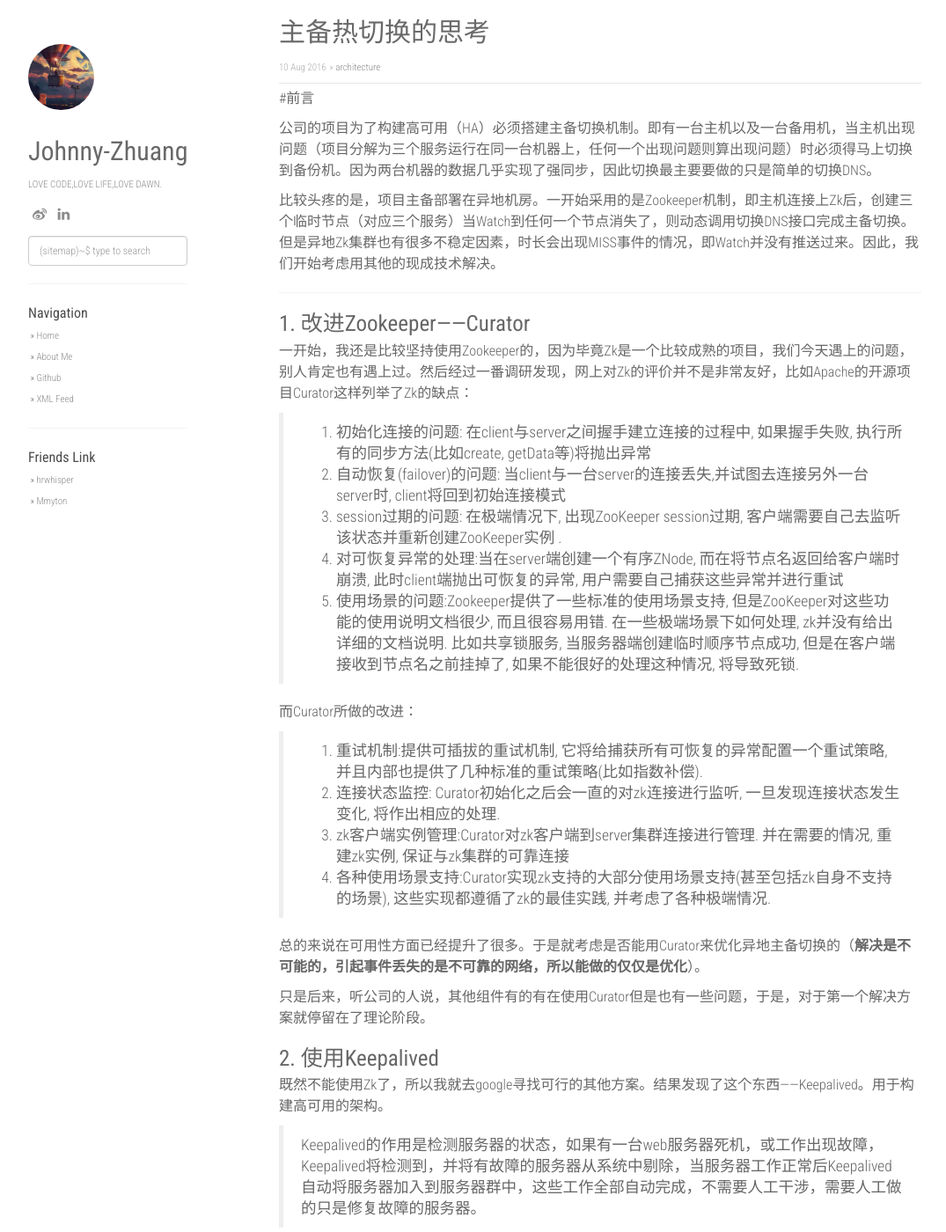
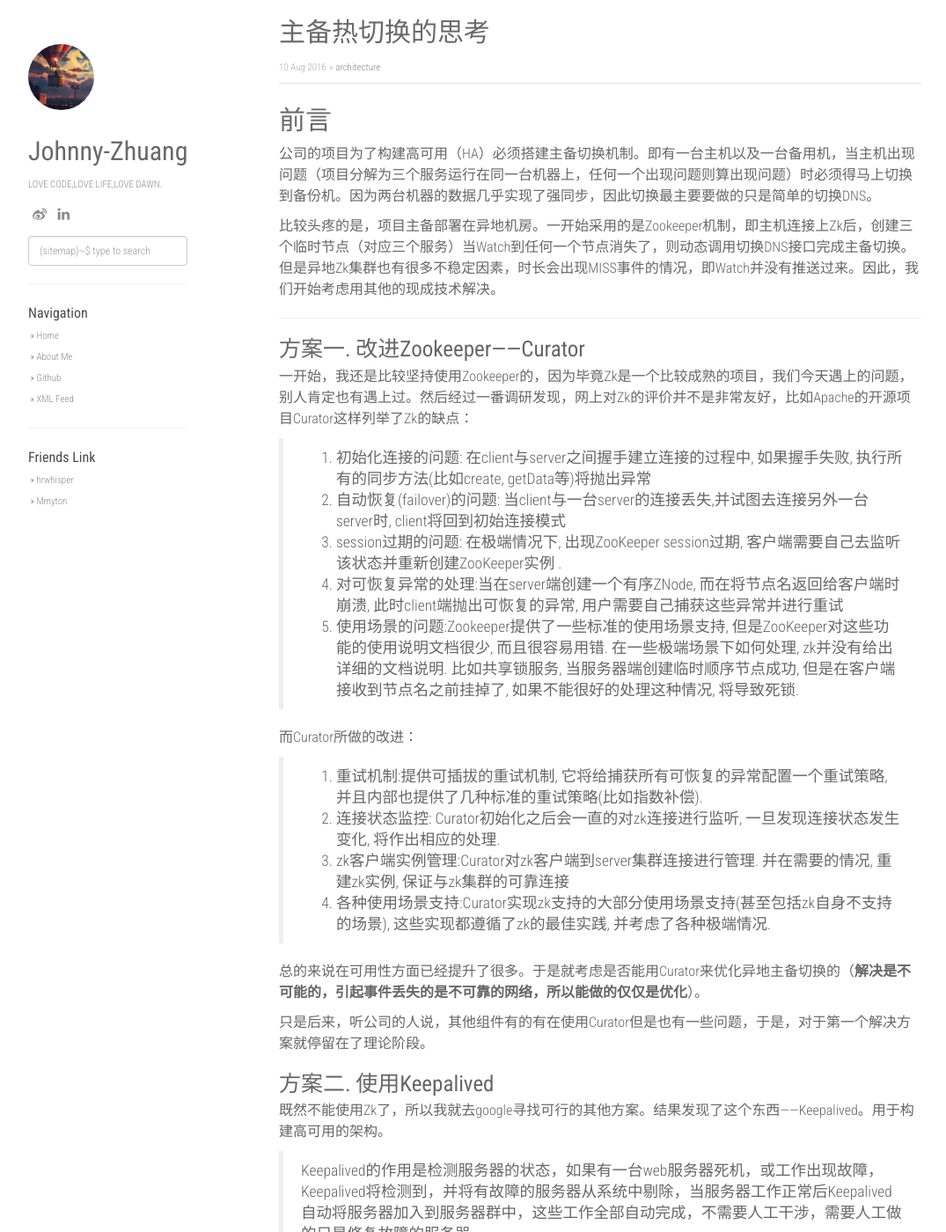
Before and after one commit to iamjohnnyzhuang/iamjohnnyzhuang.github.io, a Jekyll site: the page built from _posts/2016-08-10-主备切换的思考.md, in a window 1280 px wide and 1400 px high. Shown: the whole window at 88% size, without its empty margins (53-1128 px from the left). Built offline with Jekyll 4.4.1, drawn with Linux system fonts in a browser that asks for light colours; nearby versions of some CDN libraries; comment, search, counter and statistics services are not loaded; some of the changed text lies outside the part shown.

Commit message:
主备切换修改

```diff
--- a/_posts/2016-08-10-主备切换的思考.md
+++ b/_posts/2016-08-10-主备切换的思考.md
@@ -4,7 +4,7 @@ title: 主备热切换的思考
 categories: [architecture]
 ---
 
-#前言
+# 前言
 
 公司的项目为了构建高可用（HA）必须搭建主备切换机制。即有一台主机以及一台备用机，当主机出现问题（项目分解为三个服务运行在同一台机器上，任何一个出现问题则算出现问题）时必须得马上切换到备份机。因为两台机器的数据几乎实现了强同步，因此切换最主要要做的只是简单的切换DNS。
 
@@ -16,7 +16,7 @@ categories: [architecture]
 
 
 
-## 1. 改进Zookeeper——Curator
+## 方案一. 改进Zookeeper——Curator
 
 一开始，我还是比较坚持使用Zookeeper的，因为毕竟Zk是一个比较成熟的项目，我们今天遇上的问题，别人肯定也有遇上过。然后经过一番调研发现，网上对Zk的评价并不是非常友好，比如Apache的开源项目Curator这样列举了Zk的缺点：
 > 1. 初始化连接的问题: 在client与server之间握手建立连接的过程中, 如果握手失败, 执行所有的同步方法(比如create, getData等)将抛出异常
@@ -39,7 +39,7 @@ categories: [architecture]
 
 
 
-## 2. 使用Keepalived
+## 方案二. 使用Keepalived
 
 既然不能使用Zk了，所以我就去google寻找可行的其他方案。结果发现了这个东西——Keepalived。用于构建高可用的架构。
 
@@ -67,7 +67,7 @@ Keepalived的原理很简单，首先我们得先理解一下LVS的含义：
 
 
 
-## 3. 使用Heartbeat
+## 方案三. 使用Heartbeat
 
 > Heartbeat 项目是 Linux-HA 工程的一个组成部分，它实现了一个高可用集群系统。心跳服务和集群通信是高可用集群的两个关键组件，在 Heartbeat 项目里，由 heartbeat 模块实现了这两个功能。
 
```
